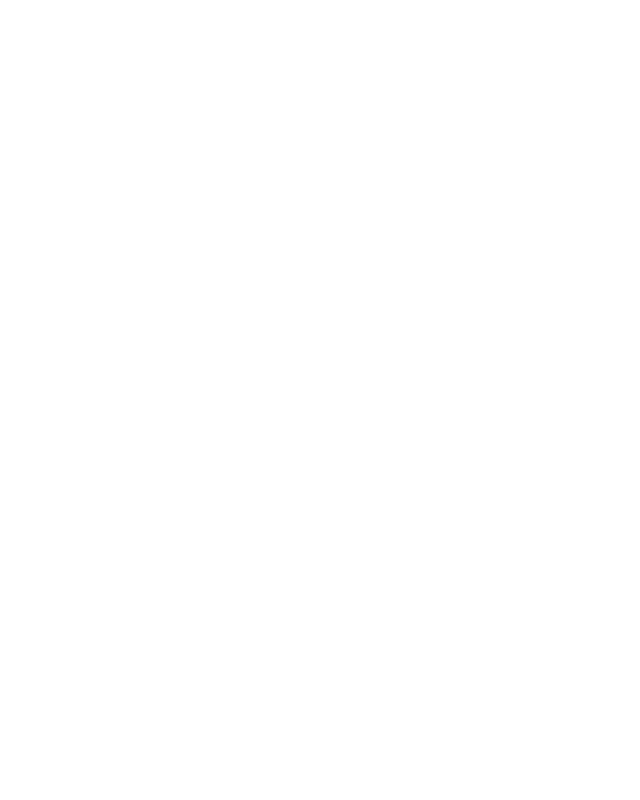
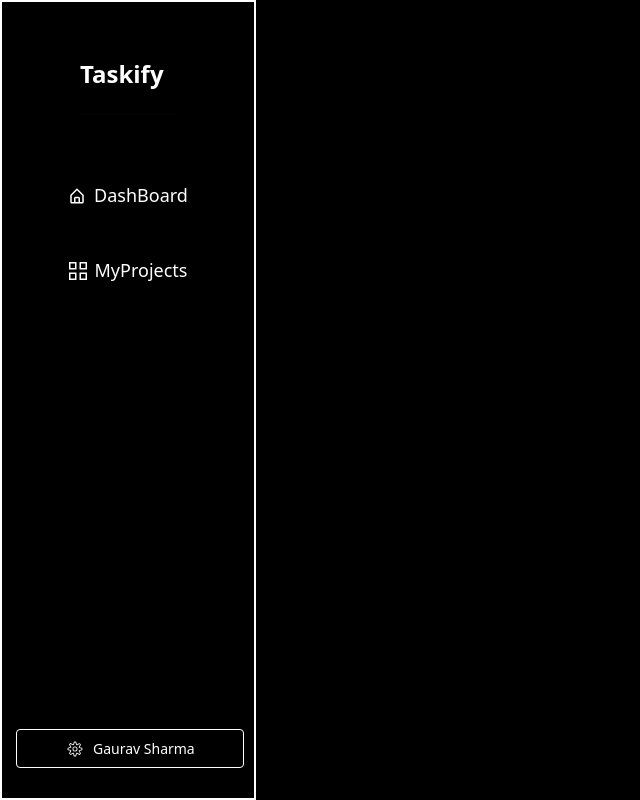
Before and after one commit to GauravSharma1711/Taskify, a React (Vite) app in the folder frontend/: page /dashboard in a window 1280 px wide. Before the commit this address had no page. Shown: the whole page, without its empty margins (0-640 px from the left). Built offline with nearby package versions, Linux system fonts and the light colour scheme.

Commit message:
sidebar ui

```diff
--- a/frontend/package.json
+++ b/frontend/package.json
@@ -15,6 +15,7 @@
     "daisyui": "^5.0.46",
     "react": "^19.1.0",
     "react-dom": "^19.1.0",
+    "react-icons": "^5.5.0",
     "react-router-dom": "^7.7.0",
     "tailwindcss": "^4.1.11"
   },
--- a/frontend/src/App.jsx
+++ b/frontend/src/App.jsx
@@ -2,15 +2,17 @@
 import { Route,Routes } from 'react-router-dom'
 import Login from './pages/Login'
 import Signup from './pages/Signup'
+import Home from './pages/Home'
+import Dashboard from './pages/Dashboard'
 
 const App = () => {
   return (
 
     <Routes>
-
+    <Route path='/' element={<Home/>} />
     <Route path='/login' element={<Login/>} />
    <Route path='/signup' element={<Signup/>} />
-
+   <Route path='/dashboard' element={<Dashboard/>} />
 
     </Routes>
 
--- /dev/null
+++ b/frontend/src/components/Navbar.jsx
@@ -0,0 +1,9 @@
+import React from 'react'
+
+const Navbar = () => {
+  return (
+    <div>Navbar</div>
+  )
+}
+
+export default Navbar
--- /dev/null
+++ b/frontend/src/components/Sidebar.jsx
@@ -0,0 +1,59 @@
+import React from 'react'
+import {Link} from 'react-router-dom'
+import { BiHomeAlt } from "react-icons/bi";
+import { GrProjects } from "react-icons/gr";
+import { CiSettings } from "react-icons/ci";
+
+const Sidebar = () => {
+  return (
+    <div className='flex flex-col items-center  min-h-screen w-64 text-white p-10 border-2 border-white-600'>
+
+        <div className=' p-4'>
+            <h1 className=' text-2xl font-bold'>Taskify</h1>
+      <div className="divider w-24"></div>
+        </div>
+
+
+        <div className=' flex flex-col items-center mt-4 gap-6'>
+
+          <Link to={'/dashboard'} className=' text-[18px] flex px-12 py-3 rounded-sm  cursor-pointer items-center hover:bg-white/20 justify-center gap-2' >
+           <BiHomeAlt />
+           DashBoard
+           </Link>
+
+ <Link to={'/dashboard'} className=' text-[18px] flex px-12 py-3 rounded-sm  cursor-pointer items-center hover:bg-white/20 justify-center gap-2' >
+           <GrProjects />
+           MyProjects
+           </Link>
+
+
+
+
+        </div>
+
+<div className="dropdown dropdown-top absolute bottom-8  left-4">
+  <div
+    tabIndex={0}
+    role="button"
+    className="flex items-center gap-2 px-12 py-2 border border-white-600 rounded text-white hover:bg-white/20 cursor-pointer"
+  >
+    <CiSettings className="text-xl" />
+    <h2 className="text-[14px]">Gaurav Sharma</h2>
+  </div>
+
+  <ul
+    tabIndex={0}
+    className="dropdown-content menu bg-base-100 rounded-box z-10 w-52 p-2 shadow"
+  >
+    <li><a>Profile</a></li>
+    <li><a>Logout</a></li>
+  </ul>
+</div>
+
+
+
+    </div>
+  )
+}
+
+export default Sidebar
--- /dev/null
+++ b/frontend/src/pages/Dashboard.jsx
@@ -0,0 +1,13 @@
+import React from 'react'
+import Sidebar from '../components/Sidebar'
+
+const Dashboard = () => {
+  return (
+    <div className=' bg-black min-h-screen w-full' >
+  <Sidebar/>
+
+    </div>
+  )
+}
+
+export default Dashboard
--- /dev/null
+++ b/frontend/src/pages/Home.jsx
@@ -0,0 +1,9 @@
+import React from 'react'
+
+const Home = () => {
+  return (
+    <div>Home</div>
+  )
+}
+
+export default Home
```
Also changed, not shown: 1 other file (tests, documents, lock files or other folders).
